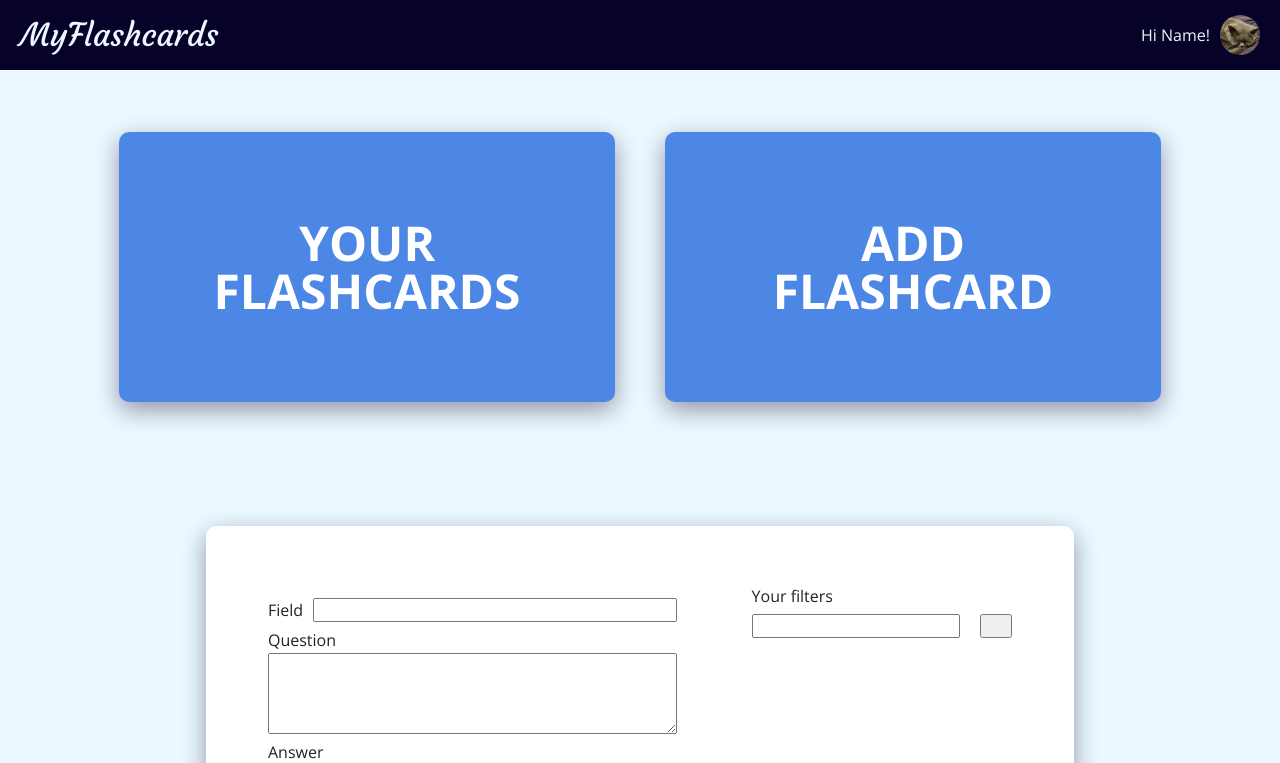
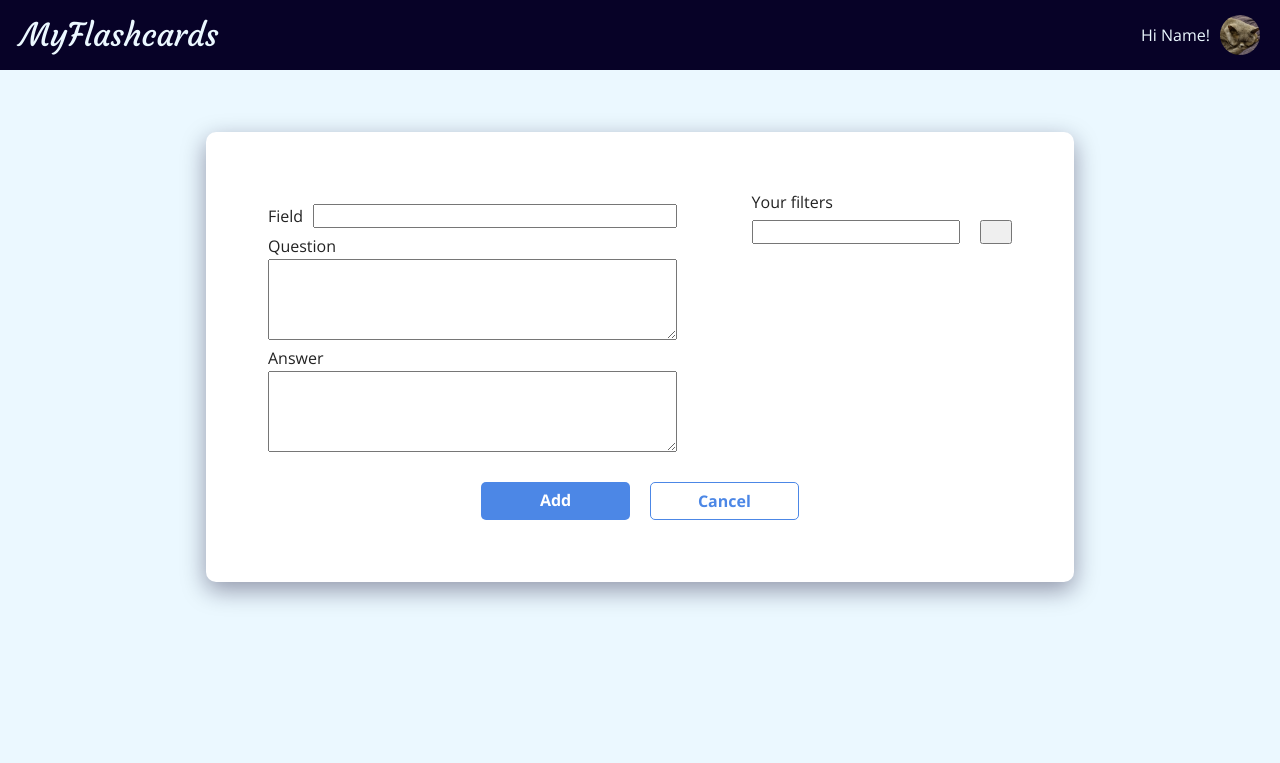
Before and after one commit to MatyldaMatysiak/my-flashcard, a React (Create React App) app: page /add in a window 1280 px wide. Shown: the top 763 px of the page. Built offline with nearby package versions, Linux system fonts and the light colour scheme.

Commit message:
adding router, implementing open add flashcard form funcionality

```diff
--- a/package.json
+++ b/package.json
@@ -8,6 +8,7 @@
     "@testing-library/user-event": "^13.5.0",
     "react": "^17.0.2",
     "react-dom": "^17.0.2",
+    "react-router-dom": "^5.3.0",
     "react-scripts": "5.0.0",
     "sass": "^1.49.0",
     "web-vitals": "^2.1.3"
--- a/src/basic_scss/_base.scss
+++ b/src/basic_scss/_base.scss
@@ -18,3 +18,7 @@
   margin: 0 auto;
   padding: 0 $spacing-base*2;
 }
+
+a {
+  text-decoration: none;
+}
--- a/src/components/AppBody/AppBody.js
+++ b/src/components/AppBody/AppBody.js
@@ -2,15 +2,23 @@
 import './_appBody.scss'
 import HomePage from "../HomePage/HomePage";
 import NewFlashcard from "../NewFlashcard/NewFlashcard";
-
+import { BrowserRouter as Router, Route, Switch} from "react-router-dom";
 
 
 export default function AppBody() {
     return (
         <main className="mainApp">
             <div className="container">
-                <HomePage />
-                <NewFlashcard />
+                <Router>
+                    <Switch>
+                        <Route exact path="/">
+                            <HomePage />
+                        </Route>
+                        <Route path="/add">
+                            <NewFlashcard />
+                        </Route>
+                    </Switch>
+                </Router>
             </div>
         </main>
     )
--- a/src/components/HomePage/HomePage.js
+++ b/src/components/HomePage/HomePage.js
@@ -1,20 +1,21 @@
 import React from "react";
 import './_homePage.scss';
+import { Link } from "react-router-dom";
 
 export default function HomePage () {
 
     return (
         <div className="homepage">
-            <div className="optionBox">
+            <Link className="optionBox" to="/">
                 <p className="option__yourFlashcards">
                     Your<br/>flashcards
                 </p>
-            </div>
-            <div className="optionBox">
+            </Link>
+            <Link className="optionBox" to="/add">
                 <p className="option__newFlashcard">
                     Add<br/>flashcard
                 </p>
-            </div>
+            </Link>
         </div>
     )
 }
--- a/src/components/HomePage/_homePage.scss
+++ b/src/components/HomePage/_homePage.scss
@@ -19,6 +19,7 @@
     font-weight: 700;
     font-size: 3rem;
     box-shadow: 0px 8px 24px 0px rgba(7, 2, 39, 0.4);
+    color: $color-white;
 
     &:hover {
       background-color: #3b7be3;
--- a/src/components/NewFlashcard/NewFlashcard.js
+++ b/src/components/NewFlashcard/NewFlashcard.js
@@ -1,5 +1,6 @@
 import React from "react";
 import './_newFlashcard.scss'
+import {Link} from "react-router-dom";
 
 export default function NewFlashcard() {
     return (
@@ -30,8 +31,8 @@
                 </div>
             </section>
             <div className="buttonBox">
-                <button className="btn btn__submit">Add</button>
-                <button className="btn btn__cancel">Cancel</button>
+                <Link className="btn btn__submit" to="/">Add</Link>
+                <Link className="btn btn__cancel" to="/">Cancel</Link>
             </div>
         </form>
     )
--- a/src/components/NewFlashcard/_newFlashcard.scss
+++ b/src/components/NewFlashcard/_newFlashcard.scss
@@ -78,13 +78,17 @@
       border-radius: $spacing-base*0.5;
       width: 20%;
       font-weight: 700;
-
+      text-align: center;
+      color: $color-white;
     }
     .btn__submit {
       margin-right: $spacing-base*2;
       background-color: $color-secondary;
-      color: $color-white;
+    }
 
+    .btn__cancel {
+      border: 1px solid $color-secondary;
+      color: $color-secondary;
     }
   }
 }
```
Also changed, not shown: src/basic_scss/_colors.scss (line endings or trailing spaces), 1 other file (tests, documents, lock files or other folders).
